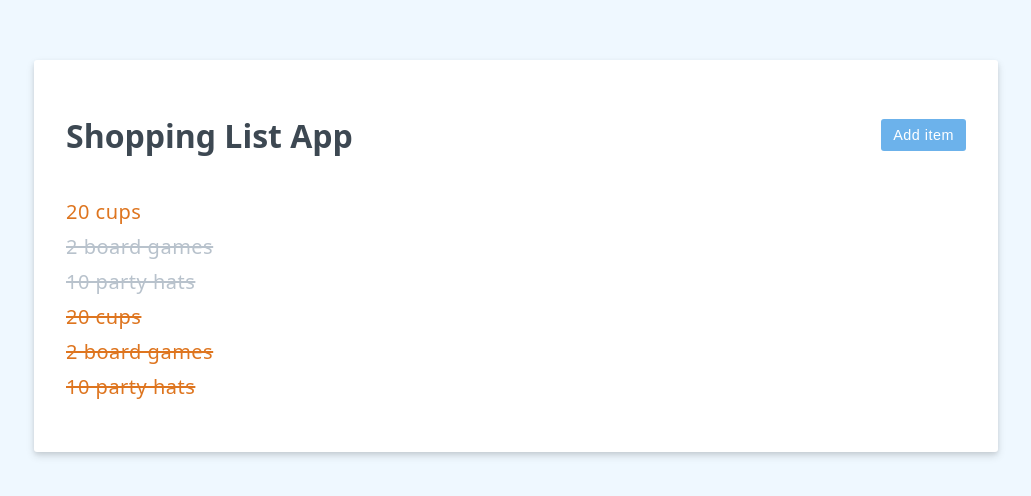
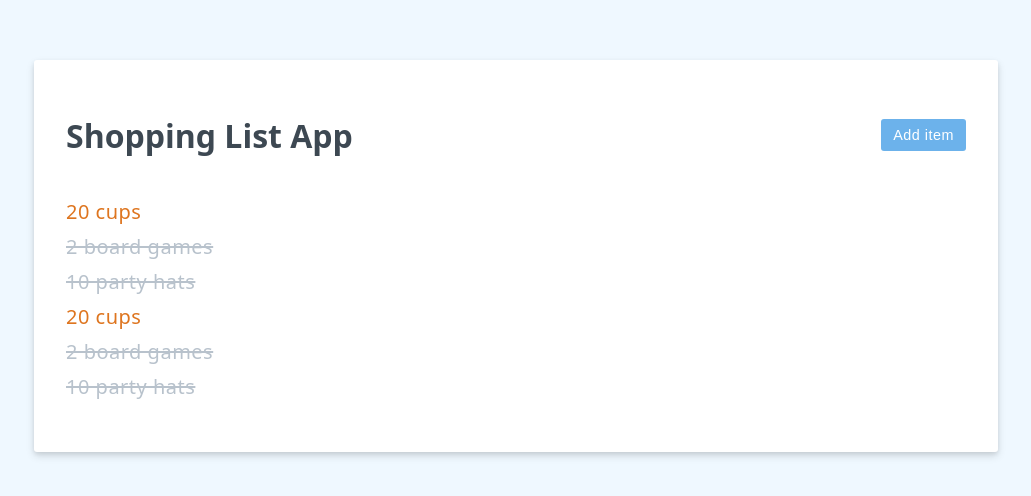
Before and after one commit to rubenesda/vuejs-app, a Vue app: page / in a window 1280 px wide. Shown: the part 144-640 px from the top of the page, without its empty margins (124-1155 px from the left). Built offline with nearby package versions, Linux system fonts and the light colour scheme.

Commit message:
add(css-classes-dynamic): add conditional operation for adding one or more classes, even select another kind of class

```diff
--- a/src/App.vue
+++ b/src/App.vue
@@ -81,7 +81,10 @@ const doEdit = (e: boolean) => {
     <li v-for="{ id, label, purchased, highPriority} in reversedItems"
       :key="id"
       class="static-class"
-      :class="['strikeout', 'priority']"
+      :class="[
+        purchased ? 'strikeout text-gray' : 'underlined',
+        highPriority ? 'priority' : '',
+      ]"
     >
       {{ label }}
     </li>
```
